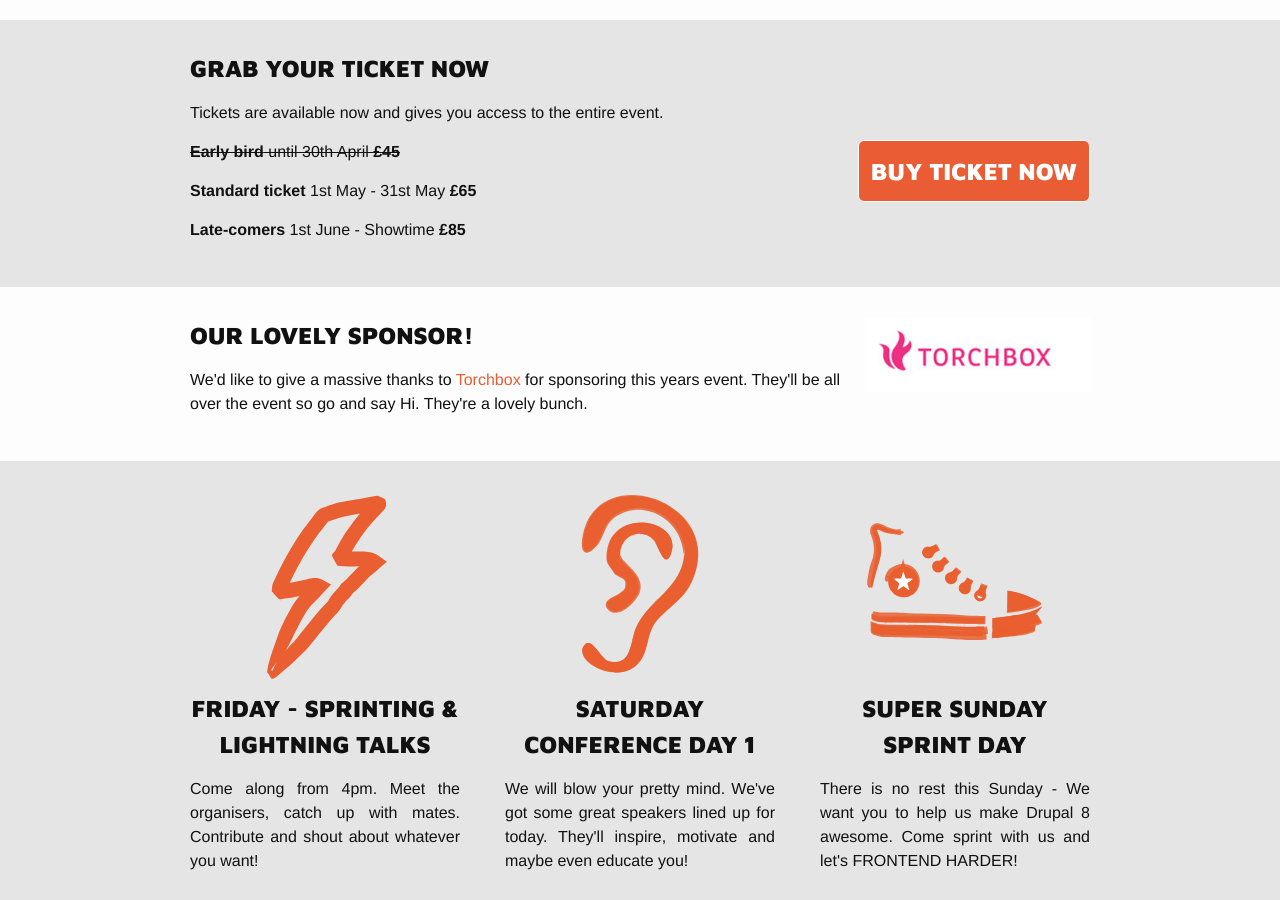
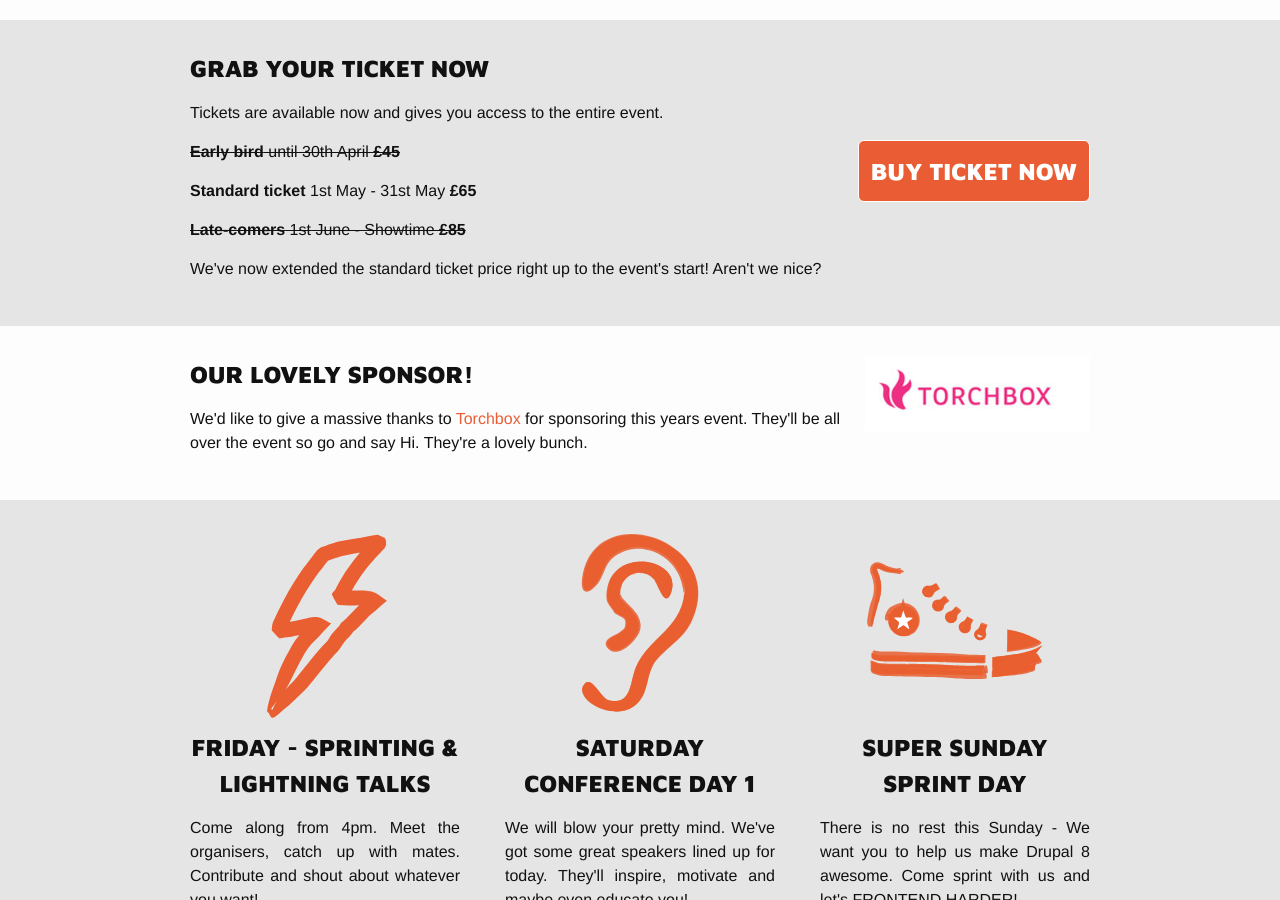
Before and after one commit to drupal-frontend/feu2015, a Jekyll site: the page built from index.html, in a window 1280 px wide and 900 px high, scrolled down 432 px. Built offline with Jekyll 4.4.1, drawn with Linux system fonts in a browser that asks for light colours; Markdown is read by kramdown in place of the engine named in the settings.

Commit message:
Ticket price updates
Strike out late-comer ticket price. Strike out date limits on standard ticket price

```diff
--- a/_includes/photo-1-section.html
+++ b/_includes/photo-1-section.html
@@ -4,8 +4,9 @@
     <p>Tickets are available now and gives you access to the entire event.</p>
     <a href="https://ti.to/frontendunited/bristol-2015" class="button" title="Buy your ticket today"> Buy ticket now</a>
     <p class="strike"><strong>Early bird</strong> until 30th April <strong>£45</strong></p>
-    <p><strong>Standard ticket</strong> 1st May - 31st May <strong>£65</strong></p>
-    <p><strong>Late-comers</strong> 1st June - Showtime <strong>£85</strong></p>
+    <p><strong>Standard ticket</strong> <span class="strike"></span>1st May - 31st May</span> <strong>£65</strong></p>
+    <p class="strike"><strong>Late-comers</strong> 1st June - Showtime <strong>£85</strong></p>
+    <p>We've now extended the standard ticket price right up to the event's start! Aren't we nice?</p>
   </div>
 </div>
 
```
